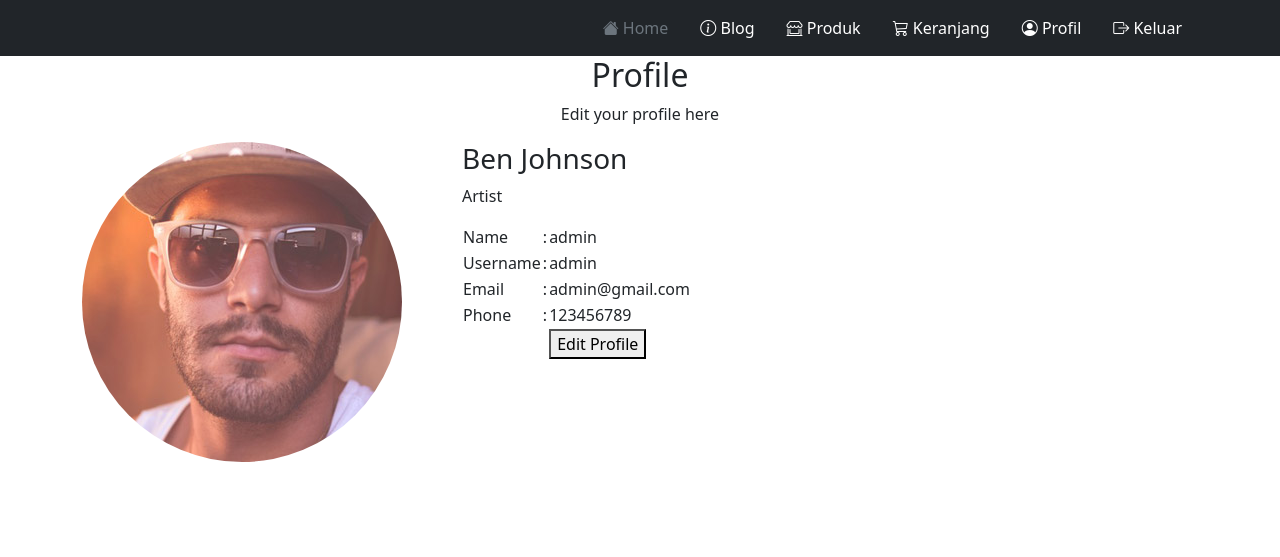
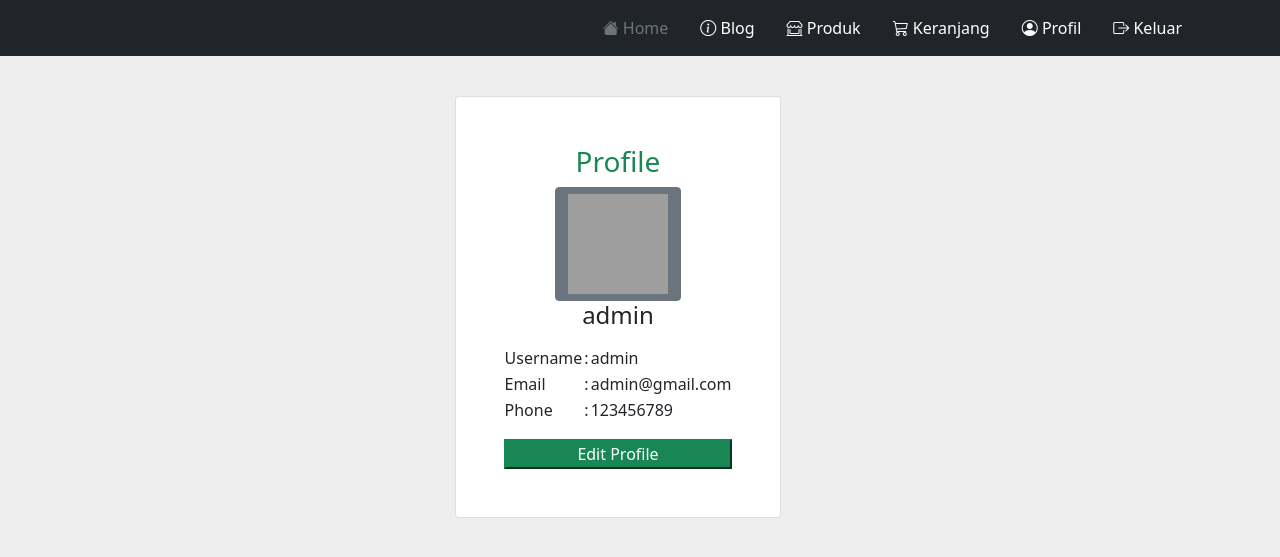
Before and after one commit to anangbagus/takemyherb, a PHP site: page /takemyherb/profile.php in a window 1280 px wide. Shown: the top 557 px of the page. Run offline with PHP 8.4, Linux system fonts and the light colour scheme; a user stored in the database is signed in; data comes from the database, SQL or seed files in the repository; some libraries are stand-ins or nearby versions; grey boxes are pictures that could not be loaded.

Commit message:
add bootstrap to profile

```diff
--- a/profile.php
+++ b/profile.php
@@ -30,32 +30,22 @@
     <link rel="stylesheet" href="css/style.css">
     <title>Profile</title>
 </head>
-<body>
+<body style="background-color: rgb(238,238,238);">
 
     <!-- navbar -->
     <?php include('_header.php'); ?>
 
-    <!-- bootstrap -->
-    <section class="team-clean">
-        <div class="container">
-            <div class="intro">
-                <h2 class="text-center">Profile </h2>
-                <p class="text-center"> Edit your profile here </p>
-            </div>
-            <div class="row people">
-                <div class="col-md-6 col-lg-4 item">
-                    <img class="rounded-circle" src="img/profile/1.jpg">
-                </div>
-                <div class="col-md-6 col-lg-4 item">
-                    <h3 class="name">Ben Johnson</h3>
-                    <p class="title">Artist</p>
-                    <table>
-                    <?php foreach($user as $row):?>
-                    <tr>
-                        <td>Name</td>
-                        <td>:</td>
-                        <td><?= $row['nama_user'];?></td>
-                    </tr>
+    <div class="container mt-4 mb-4 m-5 p-3 d-flex justify-content-center">
+        <div class="card p-5">
+            <h3 class="text-center text-success">Profile</h3>
+            <table>
+            <?php foreach($user as $row):?>
+            <div class="image d-flex flex-column justify-content-center align-items-center">
+                <button class="btn btn-secondary">
+
+                <img src="https://i.imgur.com/wvxPV9S.png" height="100" width="100" />
+                </button> <h4><span class="name mt-3"><?= $row['nama_user'];?></span></h4>
+                <div class="d-flex flex-row justify-content-center align-items-center gap-2">
                     <tr>
                         <td>Username</td>
                         <td>:</td>
@@ -71,20 +61,19 @@
                         <td>:</td>
                         <td><?= $row['hp'];?></td>
                     </tr>
-                    <tr>
-                        <td></td>
-                        <td></td>
-                        <td>
-                            <button>Edit Profile</button>
-                        </td>
-                    </tr>
-                    <?php endforeach; ?>
-                    </table>
-                    <div class="social"><a href="#"><i class="fa fa-facebook-official"></i></a><a href="#"><i class="fa fa-twitter"></i></a><a href="#"><i class="fa fa-instagram"></i></a></div>
                 </div>
+                <!-- <div class="text mt-3"> <span>Eleanor Pena is a creator of minimalistic x bold graphics and digital artwork.<br><br> Artist/ Creative Director by Day #NFT minting@ with FND night. </span> </div>
+                <div class="gap-3 mt-3 icons d-flex flex-row justify-content-center align-items-center"> <span><i class="fa fa-twitter"></i></span> <span><i class="fa fa-facebook-f"></i></span> <span><i class="fa fa-instagram"></i></span> <span><i class="fa fa-linkedin"></i></span> </div>
+                <div class=" px-2 rounded mt-4 date "> <span class="join">Joined May,2021</span> </div> -->
             </div>
+            <div class=" d-flex mt-2 text-center">
+            </div>
+            <?php endforeach; ?>
+            </table>
+            <button class="btn1 btn-success mt-3">Edit Profile</button>
         </div>
-    </section>
+    </div>
+
     <script src="https://cdn.jsdelivr.net/npm/bootstrap@5.1.3/dist/js/bootstrap.bundle.min.js" integrity="sha384-ka7Sk0Gln4gmtz2MlQnikT1wXgYsOg+OMhuP+IlRH9sENBO0LRn5q+8nbTov4+1p" crossorigin="anonymous"></script>
 </body>
 </html>
```
